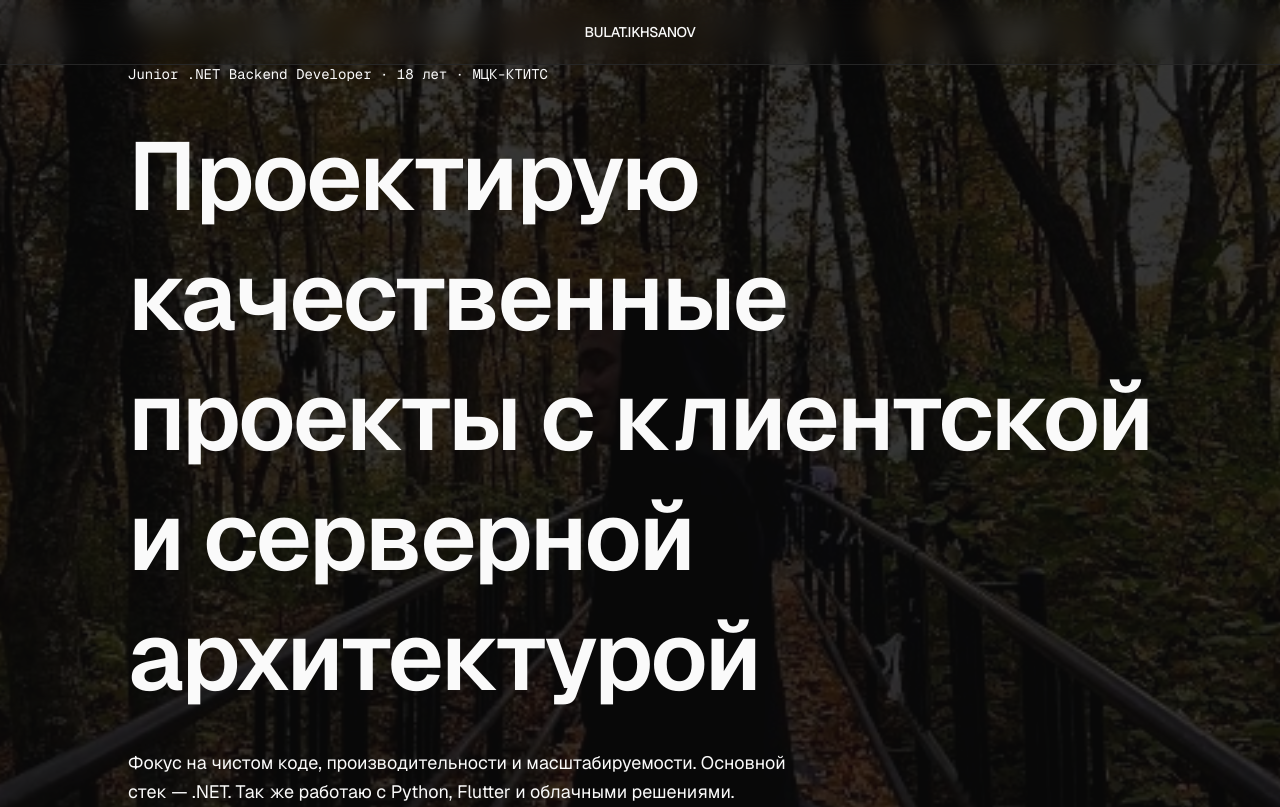
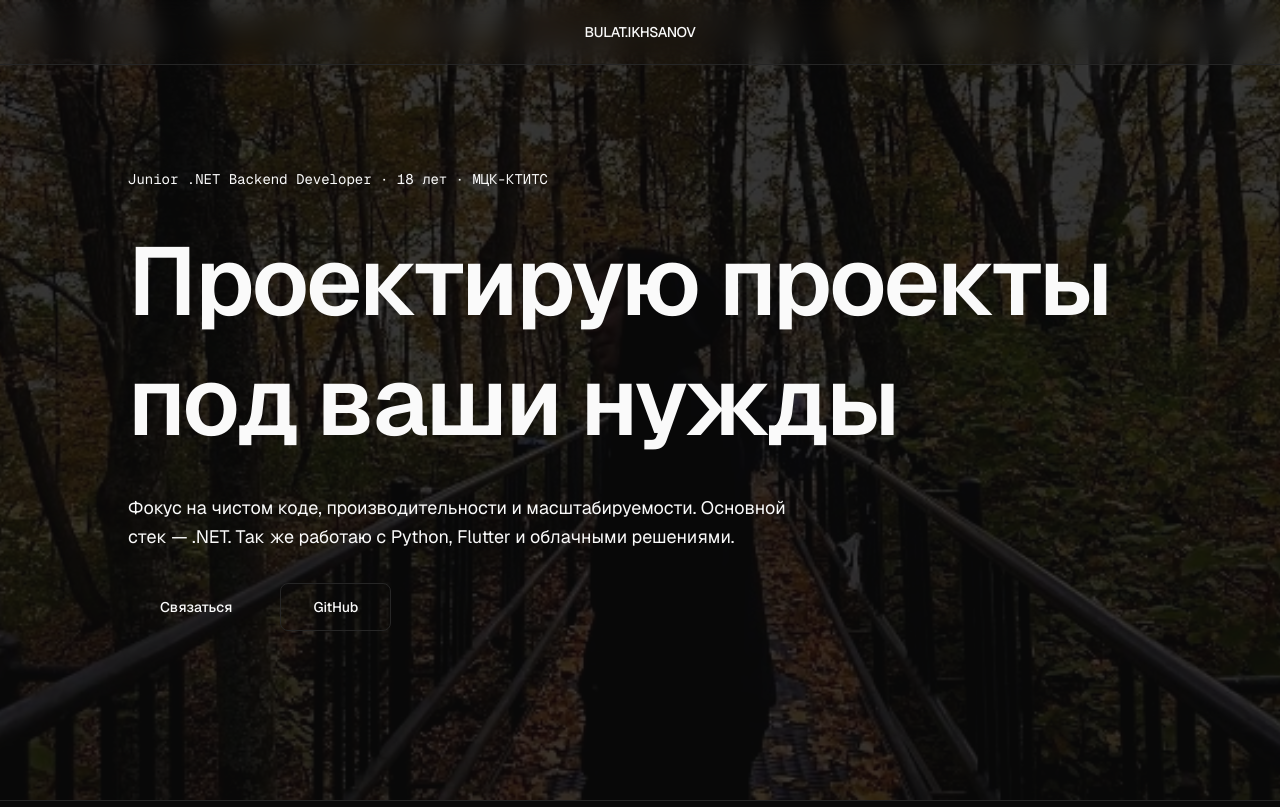
Before and after one commit to bulitt-ikhs/b_card_Ikhsanov, a Next.js app: page / in a window 1280 px wide. Shown: the top 807 px of the page. Built offline with nearby package versions, Linux system fonts and the light colour scheme.

Commit message:
Update project description in page.tsx

```diff
--- a/app/page.tsx
+++ b/app/page.tsx
@@ -82,8 +82,8 @@ export default function Home() {
 
           <Reveal delay={100}>
             <h1 className="text-3xl sm:text-5xl md:text-7xl lg:text-8xl font-semibold tracking-tight leading-tight">
-              Проектирую качественные <br />
-              <span className="text-[var(--text-secondary)]">проекты с клиентской и серверной архитектурой</span>
+              Проектирую проекты <br />
+              <span className="text-[var(--text-secondary)]">под ваши нужды</span>
             </h1>
           </Reveal>
 
```
